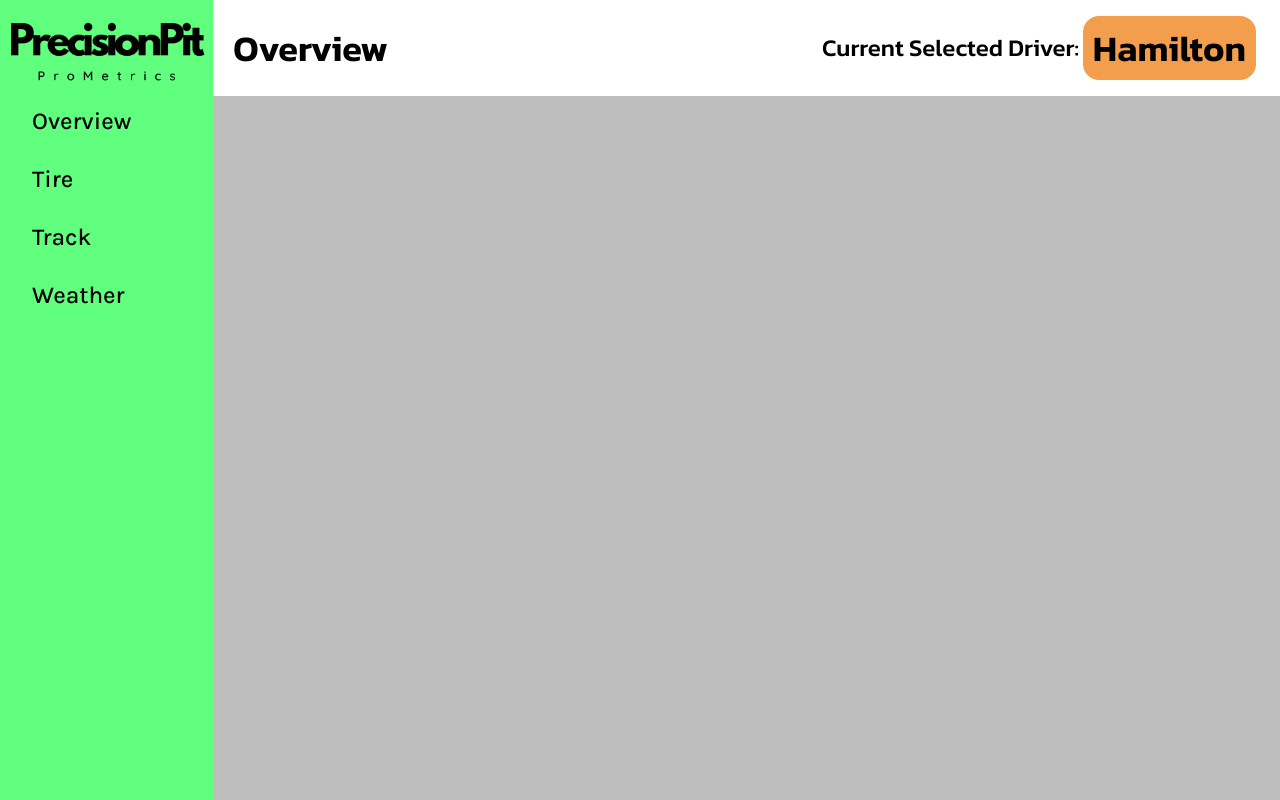
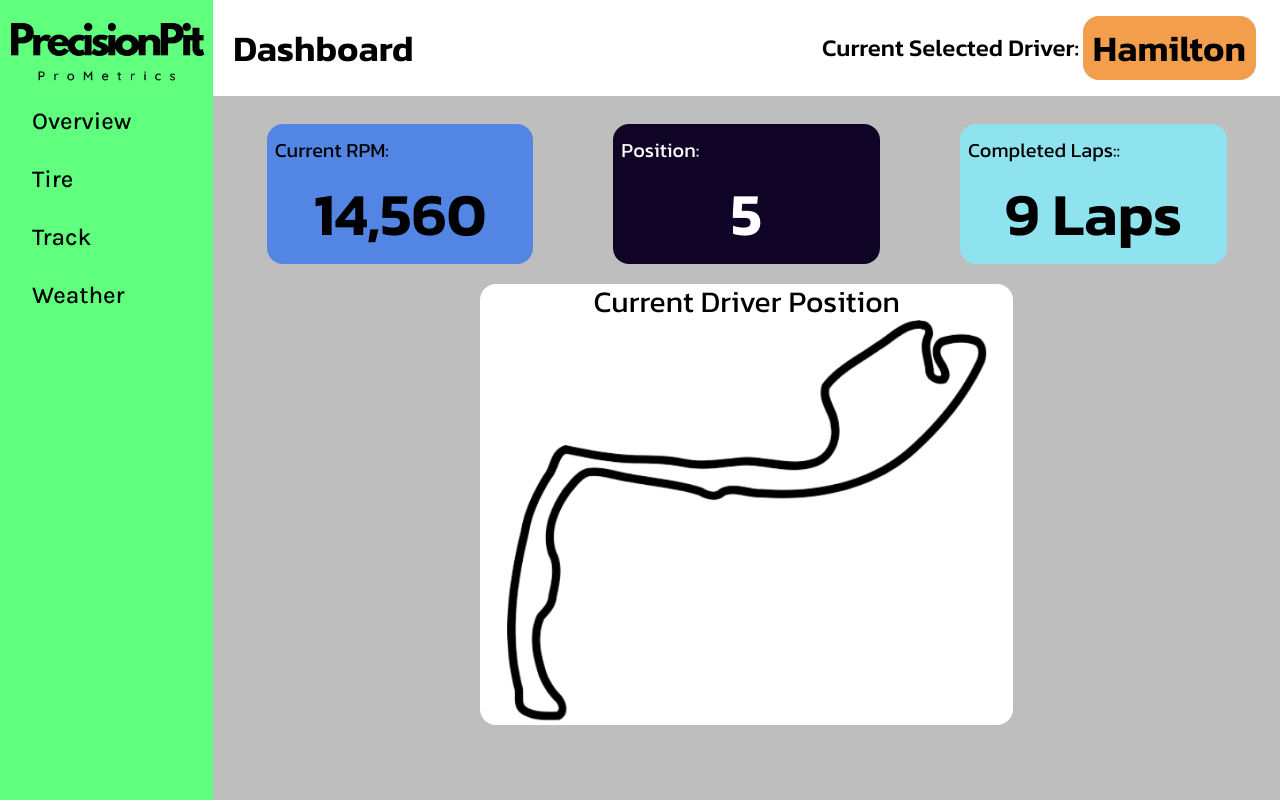
Before and after one commit to dangreen07/inversity-f1-challenge, a Next.js app: page / in a window 1280 px wide. Built offline with nearby package versions, Linux system fonts and the light colour scheme.

Commit message:
Added Monaco Track

```diff
--- a/app/page.tsx
+++ b/app/page.tsx
@@ -1,9 +1,30 @@
+import DataBox from "./components/databox";
 import Heading from "./ui/heading";
+import Image from "next/image";
 
 export default function Home() {
   return (
     <main className="flex flex-col w-full h-full">
-      <Heading pageName="Overview" />
+      <Heading pageName="Dashboard" />
+      <div className="flex flex-row justify-center items-center gap-20 pt-7">
+          <div className="rounded-2xl bg-[#5386E4] w-1/4">
+            <DataBox dataName="Current RPM" data="14,560" symbol="" textBlack={true}/>
+          </div>
+          <div className="rounded-2xl bg-[#0F0326] w-1/4">
+            <DataBox dataName="Position" data="5" symbol="" textBlack={false} />
+          </div>
+          <div className="rounded-2xl bg-[#8EE3EF] w-1/4">
+            <DataBox dataName="Completed Laps:" data="9" symbol=" Laps" textBlack={true}/>
+          </div>
+      </div>
+      <div className="flex w-full justify-center items-center mt-5">
+      <div className="flex flex-col rounded-2xl h-full mx-6 bg-white w-1/2">
+        <p className="text-3xl font-kanit not-italic font-normal flex items-center justify-center">Current Driver Position</p>
+        <div className="justify-center w-full items-center flex">
+          <Image src="/MonacoTrack.png" width={480} height={200} alt="Image of monaco f1 track" />
+        </div>
+      </div>
+      </div>
     </main>
   );
 }
```
Also changed, not shown: public/MonacoTrack.png (added), public/Pinpoint.png (added).
